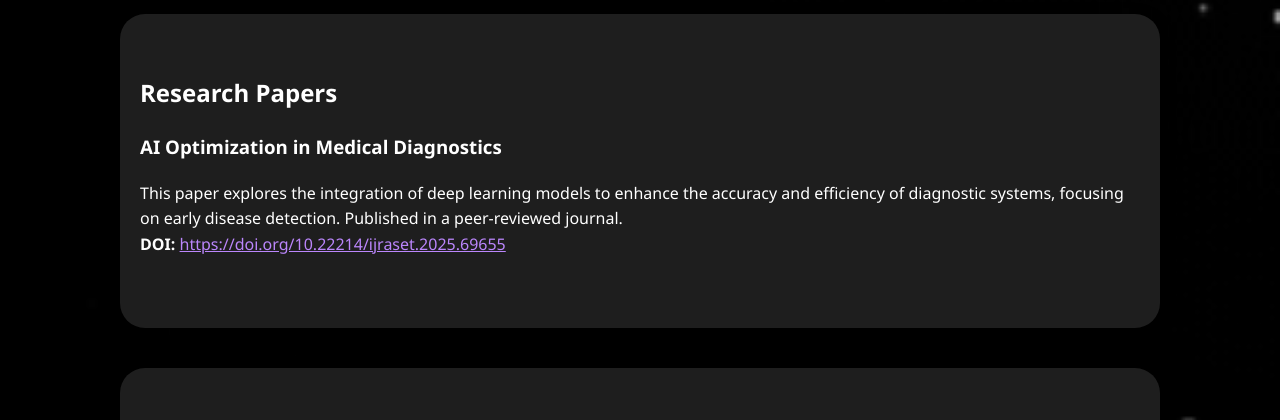
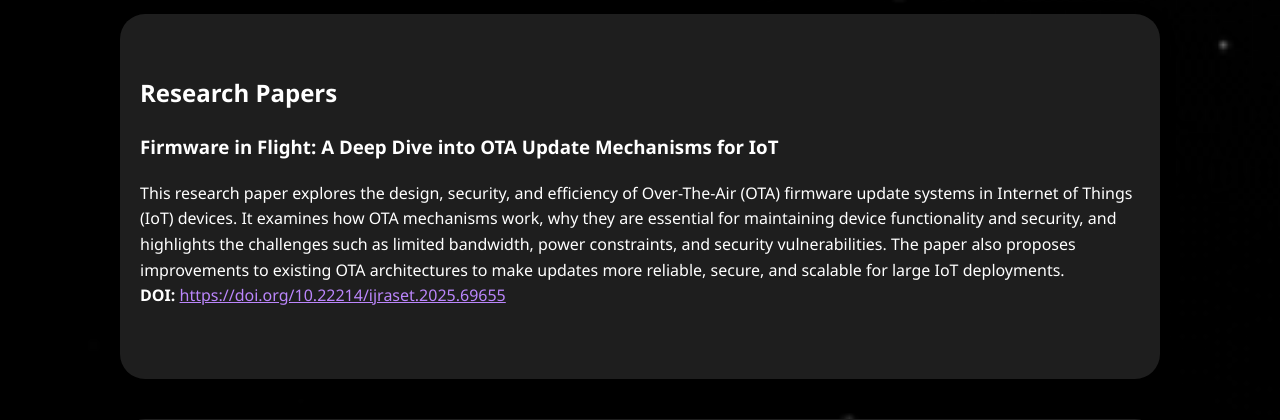
Before and after one commit to AKesari24/My_Portfolio, a plain HTML site: page index.html in a window 1280 px wide. Shown: the part 2200-2620 px from the top of the page. Drawn offline with Linux system fonts and the light colour scheme.

Commit message:
Update index.html

```diff
--- a/index.html
+++ b/index.html
@@ -324,9 +324,10 @@ section:hover {
   <section id="research">
   <h2>Research Papers</h2>
   <div class="project">
-    <h3>AI Optimization in Medical Diagnostics</h3>
+    <h3>Firmware in Flight: A Deep Dive into OTA Update
+Mechanisms for IoT </h3>
     <p>
-      This paper explores the integration of deep learning models to enhance the accuracy and efficiency of diagnostic systems, focusing on early disease detection. Published in a peer-reviewed journal.
+      This research paper explores the design, security, and efficiency of Over-The-Air (OTA) firmware update systems in Internet of Things (IoT) devices. It examines how OTA mechanisms work, why they are essential for maintaining device functionality and security, and highlights the challenges such as limited bandwidth, power constraints, and security vulnerabilities. The paper also proposes improvements to existing OTA architectures to make updates more reliable, secure, and scalable for large IoT deployments.
       <br>
       <strong>DOI:</strong>
       <a href="https://doi.org/10.22214/ijraset.2025.69655" target="_blank" style="color:#bb86fc; text-decoration: underline;">
```
